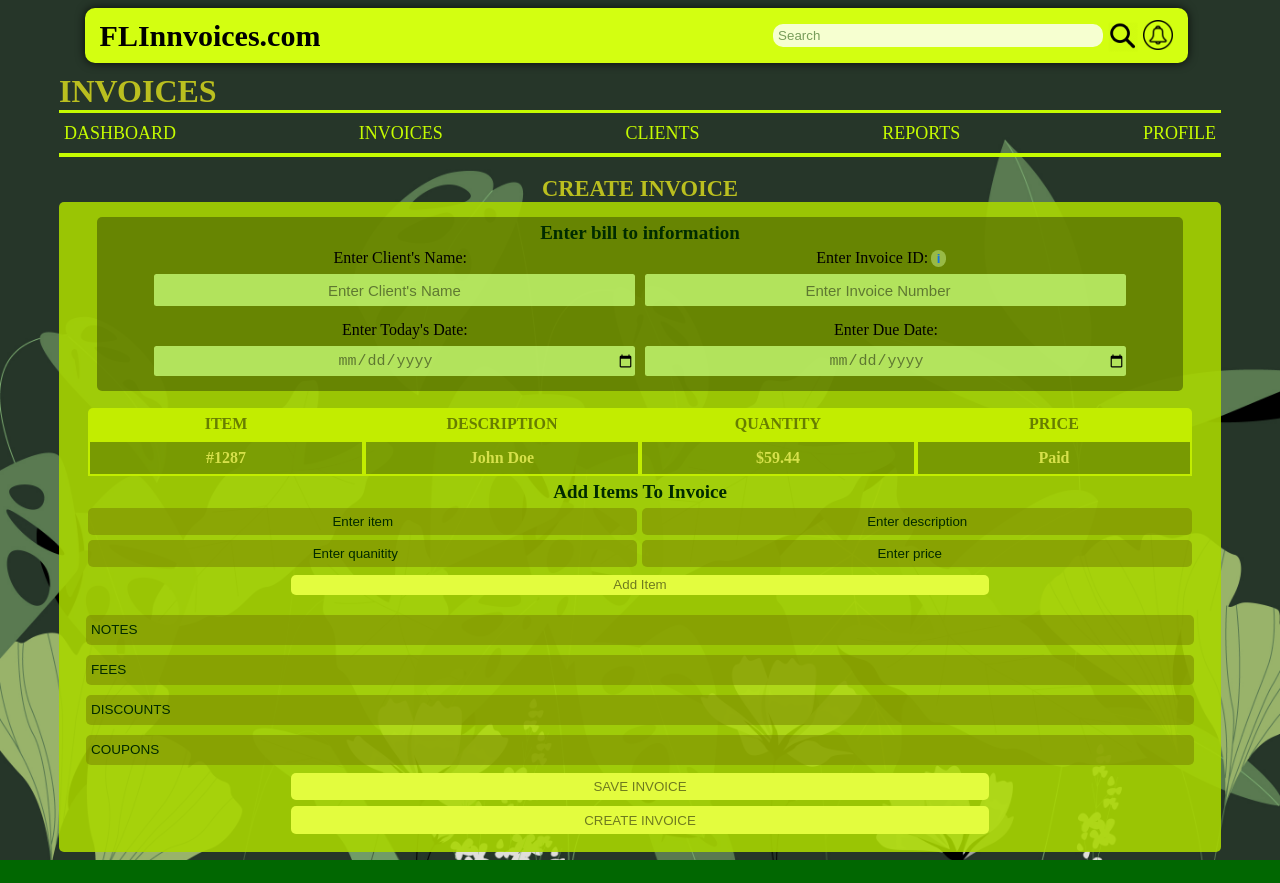
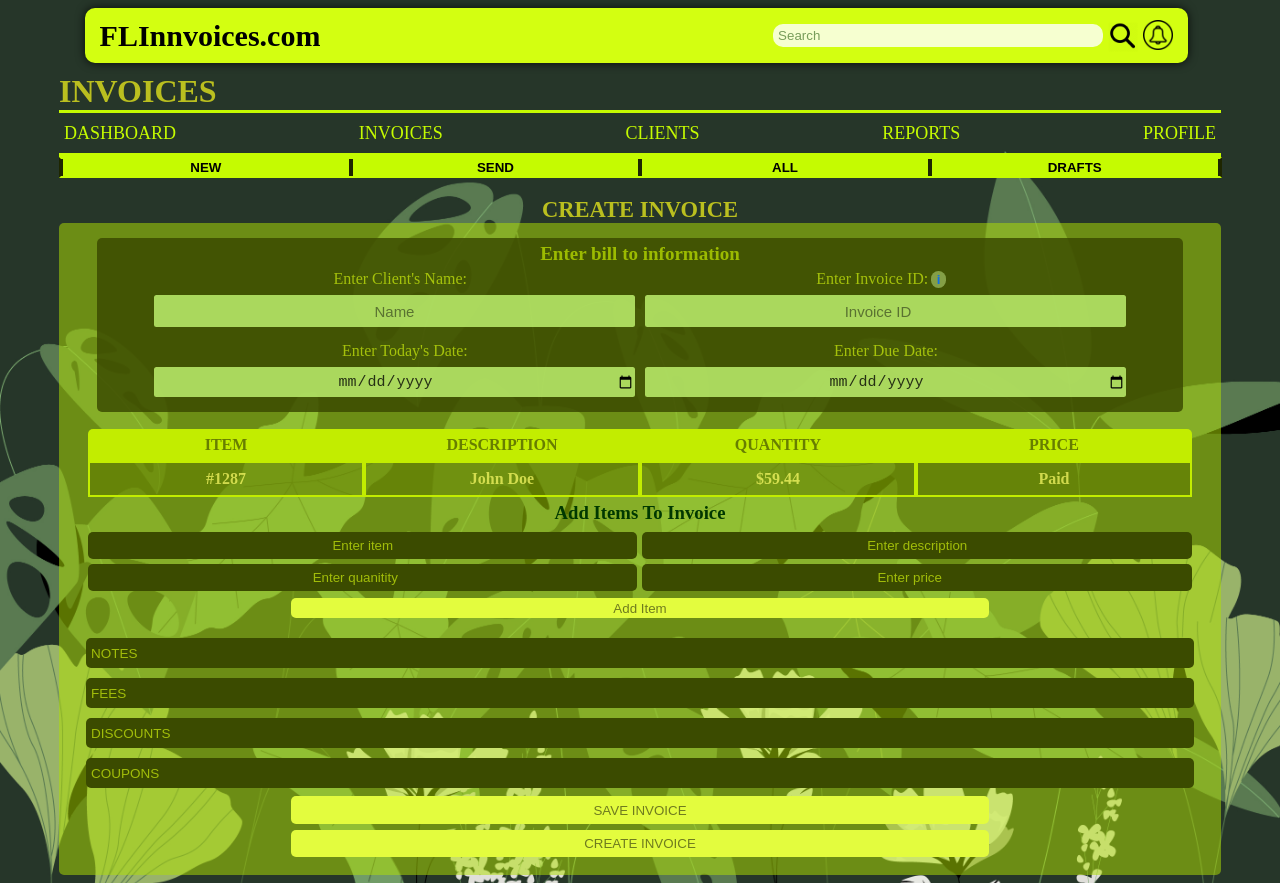
Before and after one commit to javonm63/Portfolio-P2, a React (Vite) app in the folder P2-frontend/: page /fl/invoices in a window 1280 px wide. Before the commit the page ends 860 px from the top, so only its background shows below. Built offline with nearby package versions, Linux system fonts and the light colour scheme.

Commit message:
frontend update: invoice page submenu bar markup and styles added

```diff
--- a/P2-frontend/src/components/invoiceInfoCard.jsx
+++ b/P2-frontend/src/components/invoiceInfoCard.jsx
@@ -19,16 +19,16 @@ function InvoiceInfoCard() {
                         <p className='bill-to-info-text'>Enter Invoice ID:<button type='button' className='MoreInfo-button' onClick={showInfo}>i</button></p>
                     </div>
                     <div style={{display: 'flex', alignItems: 'center', width: '100%' }}>
-                        <input className='invoiceInfoCard-inputs' type="text" placeholder="Enter Client's Name" required></input>
-                        <input className='invoiceInfoCard-inputs' type="number" placeholder="Enter Invoice Number" required></input>
+                        <input className='invoiceInfoCard-inputs' type="text" placeholder="Name" required></input>
+                        <input className='invoiceInfoCard-inputs' type="number" placeholder="Invoice ID" required></input>
                     </div>
                     <div className='bill-to-info-text-conts'>
                         <p className='bill-to-info-text'>Enter Today's Date:</p>
                         <p className='bill-to-info-text'>Enter Due Date:</p>
                     </div>
                     <div style={{display: 'flex', alignItems: 'center', width: '100%' }}>
-                        <input className='invoiceInfoCard-inputs' type="date" placeholder="Enter Today's Date" required></input>
-                        <input className='invoiceInfoCard-inputs' type="date" placeholder="Enter Due Date" required></input>
+                        <input className='invoiceInfoCard-inputs' type="date" placeholder="Today's Date" required></input>
+                        <input className='invoiceInfoCard-inputs' type="date" placeholder="Due Date" required></input>
                     </div>
                 </div>
             </div>
--- /dev/null
+++ b/P2-frontend/src/components/invoicePageMenu.jsx
@@ -0,0 +1,14 @@
+import '../styles/invoicePageMenu.css'
+
+function InvPgMenuCard() {
+    return (
+        <div className="invoice-page-menu-cont">
+            <button className='invPage-menu-btns' type='button'>NEW</button>
+            <button className='invPage-menu-btns' type='button'>SEND</button>
+            <button className='invPage-menu-btns' type='button'>ALL</button>
+            <button className='invPage-menu-btns' type='button'>DRAFTS</button>
+        </div>
+    )
+}
+
+export default InvPgMenuCard
--- a/P2-frontend/src/pages/fl-invoices.jsx
+++ b/P2-frontend/src/pages/fl-invoices.jsx
@@ -4,7 +4,7 @@ import WebNavbar from "../components/webNav.jsx";
 import InvoiceInfoCard from '../components/invoiceInfoCard'
 import TableCard from '../components/tableCard.jsx'
 import '../styles/fl-invoices.css'
-import InvoiceExtras from "../components/invoiceExtras.jsx";
+import InvPgMenuCard from "../components/invoicePageMenu.jsx";
 
 function FlInvoices() {
     const navbarHook = navbarHooks()
@@ -19,11 +19,12 @@ function FlInvoices() {
                 <h1 className="page-titles">INVOICES</h1>
             </div>
             <WebNavbar showWebNav={showWebNav} />
+            <InvPgMenuCard />
             <h2 className='page-sub-titles'>CREATE INVOICE</h2>
             <div className="invoice-main-container">
                 <InvoiceInfoCard />
                 <TableCard tableWidth={'95%'} tableID={"item-table-body"} invNumText={'ITEM'} clientText={'DESCRIPTION'} amountText={'QUANTITY'} statusText={'PRICE'}/>
-                <h3 className="page-section-titles">Add Items To Invoice</h3>
+                <h3 className="page-section-subtitles">Add Items To Invoice</h3>
                 <div className="add-items-input-cont">
                     <input className="add-item-inputs" type='text' placeholder="Enter item" required></input>
                     <input className="add-item-inputs" type='text' placeholder="Enter description" required></input>
--- a/P2-frontend/src/styles/fl-invoices.css
+++ b/P2-frontend/src/styles/fl-invoices.css
@@ -6,7 +6,7 @@
     align-items: center;
     padding-top: 15px;
     padding-bottom: 15px;
-    background-color: rgba(168, 214, 0, 0.896);
+    background-color: rgba(176, 224, 2, 0.514);
 }
 .add-items-input-cont {
     display: grid;
@@ -22,11 +22,15 @@
     border: none;
     outline: none;
     text-align: center;
-    color: rgb(0, 41, 0);
-    background-color: rgba(122, 135, 1, 0.551);
+    color: rgba(216, 251, 16, 0.65);
+    background-color: rgb(59, 75, 0);
 }
 .add-item-inputs::placeholder {
-    color: rgb(0, 41, 0);
+    color: rgba(216, 251, 16, 0.65);
+}
+.add-item-inputs:hover {
+    color: rgba(39, 46, 0, 0.862);
+    background-color: rgb(214, 255, 102);
 }
 .add-item-button {
     width: 60%;
@@ -54,11 +58,11 @@
     outline: none;
     font-size: 13.5px;
     margin: 5px;
-    color: rgb(0, 41, 0);
-    background-color: rgba(122, 135, 1, 0.551);
+    color: rgba(216, 251, 16, 0.65);
+    background-color: rgb(59, 75, 0);
 }
 .invoiceExtras-inputs::placeholder {
-    color: rgb(0, 41, 0);
+    color: rgba(216, 251, 16, 0.65);
 }
 .invoices-main-buttons {
     width: 60%;
@@ -77,6 +81,11 @@
     cursor: pointer;
     box-shadow: 0px 0px 10px rgba(0, 0, 0, 0.231);
 }
+.page-section-subtitles {
+    color: rgb(0, 56, 0);
+    margin-top: 5px;
+    margin-bottom: 7.5px;
+}
 @media screen and (max-width: 1030px) {
     .invoiceExtras-inputs {
         width: 93%;
--- a/P2-frontend/src/styles/invoiceInfoCard.css
+++ b/P2-frontend/src/styles/invoiceInfoCard.css
@@ -8,7 +8,7 @@
     height: fit-content;
     padding-left: 2.5vw;
     padding-right: 2.5vw;
-    background-color: rgba(59, 75, 0, 0.522);
+    background-color: rgba(59, 75, 0, 0.848);
 }
 .invoice-info-container {
     display: flex;
@@ -19,7 +19,7 @@
 .page-section-titles {
     margin: 5px;
     font-size: 19px;
-    color: rgb(0, 43, 0);
+    color: rgb(156, 187, 1);
 }
 .invoiceInfoCard-input-cont {
     width: 98%;
@@ -37,6 +37,7 @@
 .bill-to-info-text {
     margin: 0;
     margin-bottom: 2.5px;
+    color: rgba(216, 251, 16, 0.65);
 }
 .MoreInfo-button {
     font-weight: bold;
@@ -60,7 +61,7 @@
     text-align: center;
     font-size: 15px;
     outline: none;
-    color: rgba(0, 0, 0, 0.469);
+    color: rgba(0, 0, 0, 0.786);
     background-color: rgba(201, 255, 119, 0.771);
 }
 .invoiceInfoCard-inputs::placeholder {
--- /dev/null
+++ b/P2-frontend/src/styles/invoicePageMenu.css
@@ -0,0 +1,22 @@
+.invoice-page-menu-cont {
+    border: 2px solid rgb(197, 251, 1);
+    border-left: 2px solid rgb(30, 38, 0);
+    border-right: 2px solid rgb(30, 38, 0);
+    display: flex;
+    align-items: center;
+    justify-content: space-around;
+    width: 99.7%;
+    background-color: rgb(197, 251, 1);
+}
+.invPage-menu-btns {
+    width: 25%;
+    font-weight: bold;
+    border: none;
+    border-left: 2px solid rgb(30, 38, 0);
+    border-right: 2px solid rgb(30, 38, 0);
+    background-color: rgb(197, 251, 1);
+}
+.invPage-menu-btns:hover {
+    cursor: pointer;
+    scale: 1.025;
+}
```
